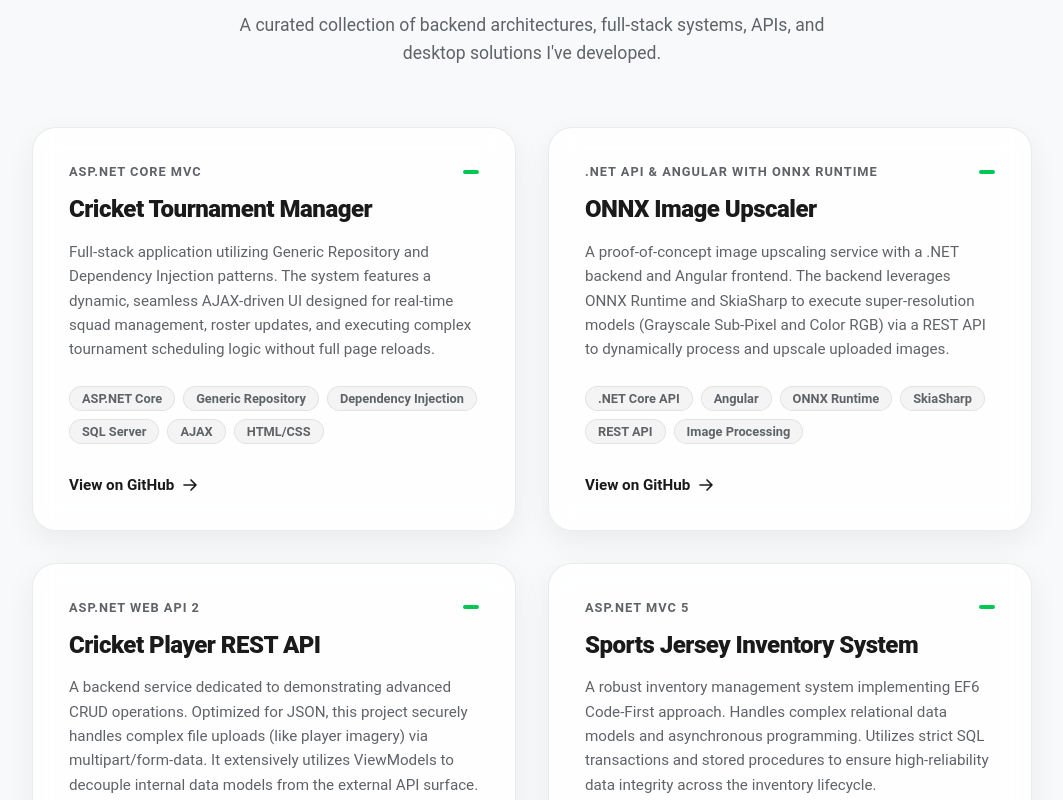
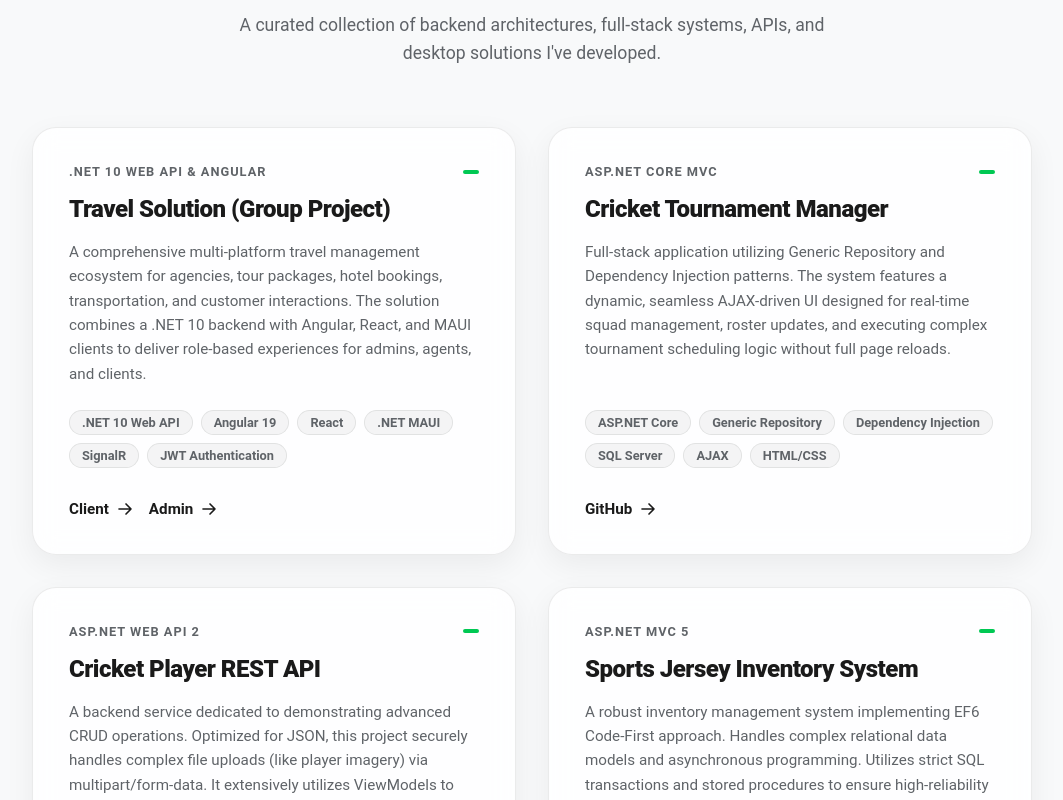
Before and after one commit to MMRakibuzzaman/MMRakibuzzaman.github.io, an Angular app: page / in a window 1280 px wide. Shown: the part 960-1760 px from the top of the page, without its empty margins (108-1171 px from the left). Built offline with nearby package versions, Linux system fonts and the light colour scheme.

Commit message:
feat: update project structure to use links array and improve HTML formatting

```diff
--- a/src/app/components/projects/projects.css
+++ b/src/app/components/projects/projects.css
@@ -22,7 +22,10 @@
   color: var(--logo-color);
   margin: 0 0 16px 0;
   letter-spacing: -1px;
-  font-family: system-ui, -apple-system, sans-serif;
+  font-family:
+    system-ui,
+    -apple-system,
+    sans-serif;
 }
 
 .section-header .subtitle {
@@ -47,7 +50,9 @@
   border-radius: 24px;
   padding: 36px;
   box-shadow: 0 10px 30px var(--shadow-color);
-  transition: transform 0.3s cubic-bezier(0.4, 0, 0.2, 1), border-color 0.3s ease;
+  transition:
+    transform 0.3s cubic-bezier(0.4, 0, 0.2, 1),
+    border-color 0.3s ease;
   display: flex;
   flex-direction: column;
   justify-content: space-between;
@@ -78,7 +83,9 @@
   height: 4px;
   background-color: var(--accent-color);
   border-radius: 9999px;
-  transition: width 0.3s ease, background-color 0.3s ease;
+  transition:
+    width 0.3s ease,
+    background-color 0.3s ease;
 }
 
 .project-card:hover .decorator {
@@ -118,7 +125,9 @@
   font-weight: 600;
   padding: 4px 12px;
   border-radius: 9999px;
-  transition: border-color 0.2s ease, color 0.2s ease;
+  transition:
+    border-color 0.2s ease,
+    color 0.2s ease;
   user-select: none;
 }
 
@@ -134,9 +143,11 @@
 .card-footer {
   display: flex;
   align-items: center;
+  flex-wrap: wrap;
+  gap: 16px;
 }
 
-.github-link {
+.project-link {
   display: inline-flex;
   align-items: center;
   gap: 8px;
@@ -147,7 +158,7 @@
   transition: color 0.2s ease;
 }
 
-.github-link:hover {
+.project-link:hover {
   color: var(--red-accent);
 }
 
@@ -157,7 +168,7 @@
   transition: transform 0.2s ease;
 }
 
-.github-link:hover .arrow-icon {
+.project-link:hover .arrow-icon {
   transform: translateX(4px);
 }
 
--- a/src/app/components/projects/projects.html
+++ b/src/app/components/projects/projects.html
@@ -2,7 +2,8 @@
   <div class="projects-container">
     <div class="section-header">
       <h2 class="title">Key Projects</h2>
-      <p class="subtitle">A curated collection of backend architectures, full-stack systems, APIs, and desktop solutions I've developed.</p>
+      <p class="subtitle">A curated collection of backend architectures, full-stack systems, APIs, and desktop solutions
+        I've developed.</p>
     </div>
 
     <div class="projects-grid">
@@ -24,12 +25,15 @@
         </div>
 
         <div class="card-footer">
-            <a [href]="project.url" target="_blank" class="github-link">
-              <span>View on GitHub</span>
-              <svg xmlns="http://www.w3.org/2000/svg" fill="none" viewBox="0 0 24 24" stroke-width="2.5" stroke="currentColor" class="arrow-icon">
+          @for (link of project.links; track link.url) {
+          <a [href]="link.url" target="_blank" rel="noopener noreferrer" class="project-link">
+            <span>{{ link.label }}</span>
+            <svg xmlns="http://www.w3.org/2000/svg" fill="none" viewBox="0 0 24 24" stroke-width="2.5"
+              stroke="currentColor" class="arrow-icon">
               <path stroke-linecap="round" stroke-linejoin="round" d="M13.5 4.5 21 12m0 0-7.5 7.5M21 12H3" />
             </svg>
           </a>
+          }
         </div>
       </div>
       }
--- a/src/app/components/projects/projects.ts
+++ b/src/app/components/projects/projects.ts
@@ -6,7 +6,10 @@ interface Project {
   title: string;
   technologies: string[];
   about: string;
-  url: string;
+  links: Array<{
+    label: string;
+    url: string;
+  }>;
 }
 
 @Component({
@@ -18,46 +21,106 @@ interface Project {
 export class Projects {
   projects: Project[] = [
     {
+      category: '.NET 10 Web API & Angular',
+      title: 'Travel Solution (Group Project)',
+      technologies: [
+        '.NET 10 Web API',
+        'Angular 19',
+        'React',
+        '.NET MAUI',
+        'SignalR',
+        'JWT Authentication',
+      ],
+      about:
+        'A comprehensive multi-platform travel management ecosystem for agencies, tour packages, hotel bookings, transportation, and customer interactions. The solution combines a .NET 10 backend with Angular, React, and MAUI clients to deliver role-based experiences for admins, agents, and clients.',
+      links: [
+        {
+          label: 'Client',
+          url: 'http://travelsolution.azurewebsites.net/',
+        },
+        {
+          label: 'Admin',
+          url: 'https://travelsolutionadmin.azurewebsites.net/',
+        },
+      ],
+    },
+    {
       category: 'ASP.NET Core MVC',
       title: 'Cricket Tournament Manager',
-      technologies: ['ASP.NET Core', 'Generic Repository', 'Dependency Injection', 'SQL Server', 'AJAX', 'HTML/CSS'],
-      about: 'Full-stack application utilizing Generic Repository and Dependency Injection patterns. The system features a dynamic, seamless AJAX-driven UI designed for real-time squad management, roster updates, and executing complex tournament scheduling logic without full page reloads.',
-      url: 'https://github.com/MMRakibuzzaman/Cricket-Tournament-Manager'
+      technologies: [
+        'ASP.NET Core',
+        'Generic Repository',
+        'Dependency Injection',
+        'SQL Server',
+        'AJAX',
+        'HTML/CSS',
+      ],
+      about:
+        'Full-stack application utilizing Generic Repository and Dependency Injection patterns. The system features a dynamic, seamless AJAX-driven UI designed for real-time squad management, roster updates, and executing complex tournament scheduling logic without full page reloads.',
+      links: [
+        {
+          label: 'GitHub',
+          url: 'https://github.com/MMRakibuzzaman/Cricket-Tournament-Manager',
+        },
+      ],
     },
-    {
-      category: '.NET API & Angular with ONNX Runtime',
-      title: 'ONNX Image Upscaler',
-      technologies: ['.NET Core API', 'Angular', 'ONNX Runtime', 'SkiaSharp', 'REST API', 'Image Processing'],
-      about: 'A proof-of-concept image upscaling service with a .NET backend and Angular frontend. The backend leverages ONNX Runtime and SkiaSharp to execute super-resolution models (Grayscale Sub-Pixel and Color RGB) via a REST API to dynamically process and upscale uploaded images.',
-      url: 'https://github.com/MMRakibuzzaman/ImageUpscaler_CoreApi_Angular'
-    },
+
     {
       category: 'ASP.NET Web API 2',
       title: 'Cricket Player REST API',
       technologies: ['ASP.NET Web API 2', 'Entity Framework 6', 'View Models', 'JSON'],
-      about: 'A backend service dedicated to demonstrating advanced CRUD operations. Optimized for JSON, this project securely handles complex file uploads (like player imagery) via multipart/form-data. It extensively utilizes ViewModels to decouple internal data models from the external API surface.',
-      url: 'https://github.com/MMRakibuzzaman/MVC5-API'
+      about:
+        'A backend service dedicated to demonstrating advanced CRUD operations. Optimized for JSON, this project securely handles complex file uploads (like player imagery) via multipart/form-data. It extensively utilizes ViewModels to decouple internal data models from the external API surface.',
+      links: [
+        {
+          label: 'GitHub',
+          url: 'https://github.com/MMRakibuzzaman/MVC5-API',
+        },
+      ],
     },
     {
       category: 'ASP.NET MVC 5',
       title: 'Sports Jersey Inventory System',
-      technologies: ['ASP.NET MVC 5', 'Entity Framework 6 (Code First)', 'SQL Server', 'Async Programming'],
-      about: 'A robust inventory management system implementing EF6 Code-First approach. Handles complex relational data models and asynchronous programming. Utilizes strict SQL transactions and stored procedures to ensure high-reliability data integrity across the inventory lifecycle.',
-      url: 'https://github.com/MMRakibuzzaman/MVC5_CodeFirst'
+      technologies: [
+        'ASP.NET MVC 5',
+        'Entity Framework 6 (Code First)',
+        'SQL Server',
+        'Async Programming',
+      ],
+      about:
+        'A robust inventory management system implementing EF6 Code-First approach. Handles complex relational data models and asynchronous programming. Utilizes strict SQL transactions and stored procedures to ensure high-reliability data integrity across the inventory lifecycle.',
+      links: [
+        {
+          label: 'GitHub',
+          url: 'https://github.com/MMRakibuzzaman/MVC5_CodeFirst',
+        },
+      ],
     },
     {
       category: 'Node.js Backend',
       title: 'Sports Data API',
       technologies: ['Node.js', 'Express.js', 'MongoDB', 'Mongoose'],
-      about: 'A NoSQL backend service built with Express and MongoDB. Demonstrates effective document database schema modeling utilizing Mongoose and provides a structured, scalable RESTful API design tailored for modern frontend application consumption.',
-      url: 'https://github.com/MMRakibuzzaman/NodeJS_MongoDB'
+      about:
+        'A NoSQL backend service built with Express and MongoDB. Demonstrates effective document database schema modeling utilizing Mongoose and provides a structured, scalable RESTful API design tailored for modern frontend application consumption.',
+      links: [
+        {
+          label: 'GitHub',
+          url: 'https://github.com/MMRakibuzzaman/NodeJS_MongoDB',
+        },
+      ],
     },
     {
       category: 'Desktop & Architecture Development',
       title: 'Player Management & Clean Architecture Apps',
       technologies: ['C# WinForms', 'ADO.NET', 'Repository Pattern', 'Factory Pattern'],
-      about: 'Two consolidated projects demonstrating core C# engineering. Player Management System highlights low-level DB interactions, Master-Detail relationships, and manual transaction management. Repository Pattern App demonstrates deep architectural decoupling of data access from business logic for enhanced unit testing.',
-      url: 'https://github.com/MMRakibuzzaman/ADO.NET_WinForms'
-    }
+      about:
+        'Two consolidated projects demonstrating core C# engineering. Player Management System highlights low-level DB interactions, Master-Detail relationships, and manual transaction management. Repository Pattern App demonstrates deep architectural decoupling of data access from business logic for enhanced unit testing.',
+      links: [
+        {
+          label: 'GitHub',
+          url: 'https://github.com/MMRakibuzzaman/ADO.NET_WinForms',
+        },
+      ],
+    },
   ];
 }
```
Lines whose indentation alone changed are shown as unchanged.
